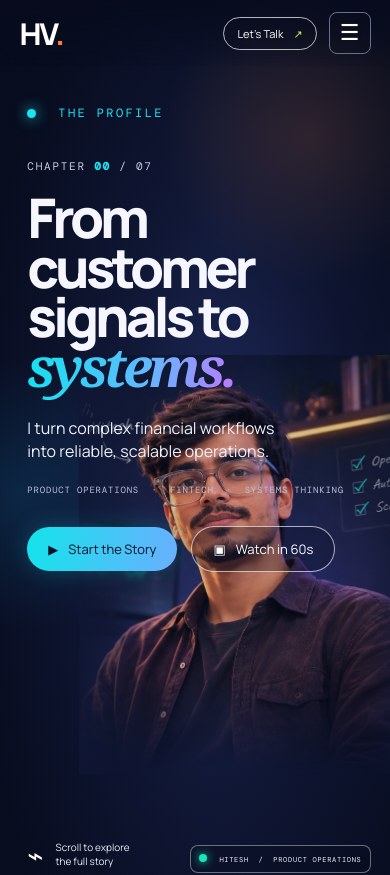
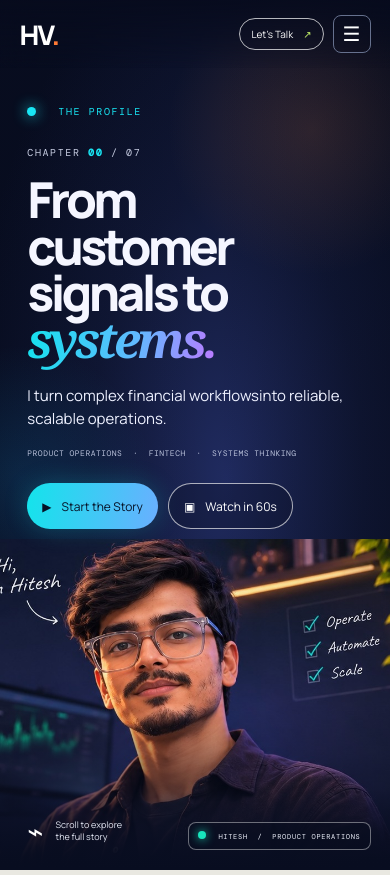
Before and after one commit to hiteshisthatyou/hitesh-portfolio, a Next.js app: page / in a window 390 px wide. Shown: the top 875 px of the page. Built offline with nearby package versions, Linux system fonts and the light colour scheme.

Commit message:
Add files via upload

```diff
--- a/app/globals.css
+++ b/app/globals.css
@@ -78,3 +78,52 @@ body{background:#080d20;color:#f4f5ff}
 /* Clean portrait framing: no duplicated greeting or chapter-dot overlay */
 .neon-portrait img{inset:5% 0 0 0;width:100%;height:94%;object-fit:cover;object-position:center 30%;mask-image:linear-gradient(180deg,#000 78%,transparent 100%)}
 .chapter-rail,.handwritten-intro,.rotate-note{display:none!important}
+
+/* MOBILE POLISH + DIRECT WHATSAPP CONTACT */
+.contact-actions{display:flex;align-items:center;flex-wrap:wrap;gap:18px 28px}
+.whatsapp-link{display:inline-flex;align-items:center;gap:12px;padding:12px 17px;border:1px solid rgba(37,211,102,.55);border-radius:16px;background:rgba(37,211,102,.09);color:#17251b;transition:transform .25s ease,background .25s ease,box-shadow .25s ease}
+.whatsapp-link:hover{transform:translateY(-3px);background:rgba(37,211,102,.16);box-shadow:0 10px 30px rgba(37,211,102,.14)}
+.whatsapp-link svg{width:25px;height:25px;fill:#159b4a;flex:none}
+.whatsapp-link span{display:grid;gap:3px}
+.whatsapp-link strong{font:600 12px var(--sans)}
+.whatsapp-link small{font:9px var(--mono);color:#59675b}
+.whatsapp-link>b{font-size:15px;color:#159b4a;margin-left:5px}
+@media(max-width:700px){
+  html{scroll-padding-top:72px}
+  .site-header.neon-header{height:68px;padding:12px 5%;}
+  .neon-header .brand{font-size:27px}
+  .neon-header .header-cta{padding:8px 11px;margin-right:9px;font-size:10px}
+  .neon-header .menu-toggle{font-size:20px;padding:6px 9px}
+  .neon-header nav.nav-open{z-index:40;box-shadow:0 18px 38px rgba(0,0,0,.3)}
+  .neon-hero{height:auto;min-height:0;padding:105px 7% 82px;display:block;isolation:isolate;}
+  .neon-hero-copy{padding:0;max-width:100%;}
+  .neon-hero .hero-kicker{font-size:10px;letter-spacing:.16em;margin-bottom:28px}
+  .chapter-count{font-size:10px;margin-bottom:17px}
+  .neon-title{font-size:clamp(49px,12.7vw,68px);line-height:.94;letter-spacing:-.075em;max-width:100%;}
+  .neon-intro{font-size:15px;line-height:1.55;margin:22px 0 15px;max-width:340px}
+  .neon-intro br{display:none}
+  .neon-tags{font-size:8px;line-height:1.8;letter-spacing:.06em;max-width:320px;margin-bottom:23px}
+  .neon-actions{gap:10px;align-items:stretch;flex-wrap:wrap}
+  .neon-primary,.neon-secondary{min-height:46px;padding:12px 15px;font-size:12px;justify-content:center}
+  .neon-portrait{position:relative;left:auto;right:auto;bottom:auto;height:auto;width:calc(100% + 14vw);margin:10px -7vw -82px;aspect-ratio:1.18;opacity:1;z-index:1;overflow:hidden;transform:none}
+  .neon-portrait img{position:absolute;inset:0;width:100%;height:100%;object-fit:cover;object-position:50% 27%;mask-image:linear-gradient(180deg,#000 0%,#000 76%,transparent 100%);}
+  .portrait-vignette{background:linear-gradient(180deg,rgba(16,23,53,.04),transparent 50%,#080d20 100%)}
+  .scroll-cue{left:7%;bottom:20px;font-size:9px;z-index:8}
+  .hero-signature{right:5%;bottom:20px;font-size:7px;padding:8px 9px;z-index:8}
+  .closing-section{min-height:760px;padding-top:85px;padding-bottom:130px}
+  .closing-copy{margin-top:65px}
+  .closing-copy h2{font-size:clamp(51px,12vw,76px);line-height:.93;letter-spacing:-.085em}
+  .closing-copy>p:not(.eyebrow){font-size:13px;max-width:340px}
+  .contact-actions{align-items:stretch;flex-direction:column;gap:17px;max-width:100%}
+  .contact-link{width:fit-content;max-width:100%;font-size:10px;overflow-wrap:anywhere}
+  .whatsapp-link{width:100%;max-width:360px;min-height:58px;padding:12px 15px}
+  .whatsapp-link strong{font-size:13px}
+  .whatsapp-link small{font-size:9px}
+}
+@media(max-width:380px){
+  .neon-title{font-size:12.4vw}
+  .neon-primary,.neon-secondary{font-size:11px;padding:11px 12px}
+  .hero-signature{font-size:6px}
+  .closing-copy h2{font-size:13vw}
+}
+@media(prefers-reduced-motion:reduce){.whatsapp-link{transition:none}}
--- a/components/portfolio.jsx
+++ b/components/portfolio.jsx
@@ -237,7 +237,13 @@ export default function Portfolio() {
         <section id="contact" className="closing-section section-shell">
           <div className="closing-orb" aria-hidden="true" />
           <SectionLabel number="05">THE NEXT CHAPTER</SectionLabel>
-          <Reveal><div className="closing-copy"><p className="eyebrow">OPEN TO THE RIGHT OPPORTUNITY</p><h2>Let’s make<br/>complex things<br/><em>work beautifully.</em></h2><p>Interested in Product Operations, Fintech Operations and roles where thoughtful execution makes a measurable difference.</p><a className="contact-link" href="mailto:hiteshvishwakarma9@gmail.com">hiteshvishwakarma9@gmail.com <span>↗</span></a></div></Reveal>
+          <Reveal><div className="closing-copy"><p className="eyebrow">OPEN TO THE RIGHT OPPORTUNITY</p><h2>Let’s make<br/>complex things<br/><em>work beautifully.</em></h2><p>Interested in Product Operations, Fintech Operations and roles where thoughtful execution makes a measurable difference.</p><div className="contact-actions">
+              <a className="contact-link" href="mailto:hiteshvishwakarma9@gmail.com">hiteshvishwakarma9@gmail.com <span>↗</span></a>
+              <a className="whatsapp-link" href="https://wa.me/917987745959?text=Hey%20Hitesh%2C%20let%27s%20connect." target="_blank" rel="noreferrer" aria-label="Message Hitesh on WhatsApp">
+                <svg viewBox="0 0 24 24" aria-hidden="true"><path d="M20.5 3.5A11.8 11.8 0 0 0 12.1 0C5.6 0 .3 5.3.3 11.8c0 2.1.6 4.2 1.6 6L0 24l6.4-1.7a11.8 11.8 0 0 0 5.7 1.4h.1c6.5 0 11.8-5.3 11.8-11.8 0-3.2-1.2-6.1-3.5-8.4ZM12.1 21.7c-1.8 0-3.5-.5-5-1.4l-.4-.2-3.8 1 1-3.7-.3-.4a9.8 9.8 0 0 1-1.5-5.2c0-5.4 4.4-9.8 9.8-9.8 2.6 0 5.1 1 6.9 2.9a9.7 9.7 0 0 1 2.9 6.9c0 5.4-4.4 9.8-9.8 9.8Zm5.4-7.3c-.3-.1-1.7-.8-2-.9-.3-.1-.5-.1-.7.2-.2.3-.7.9-.9 1.1-.2.2-.3.2-.6.1-.3-.1-1.2-.4-2.3-1.4-.9-.8-1.4-1.7-1.6-2-.2-.3 0-.4.1-.6l.5-.5.3-.5c.1-.2 0-.4 0-.5-.1-.1-.7-1.6-.9-2.2-.2-.6-.5-.5-.7-.5h-.6c-.2 0-.5.1-.8.4-.3.3-1 1-1 2.4s1 2.8 1.1 3c.1.2 2 3.1 4.8 4.3.7.3 1.2.5 1.6.6.7.2 1.3.2 1.8.1.6-.1 1.7-.7 1.9-1.3.2-.7.2-1.2.2-1.3-.1-.2-.3-.3-.6-.4Z"/></svg>
+                <span><strong>WhatsApp me</strong><small>Message Hitesh, let’s connect</small></span><b>↗</b>
+              </a>
+            </div></div></Reveal>
           <div className="closing-bottom"><span>HITESH VISHWAKARMA © 2026</span><div><a href="https://www.linkedin.com/in/hiteshvish/" target="_blank" rel="noreferrer">LINKEDIN ↗</a><a href="mailto:hiteshvishwakarma9@gmail.com">EMAIL ↗</a></div><a href="#top">BACK TO TOP ↑</a></div>
         </section>
       </main>
```
